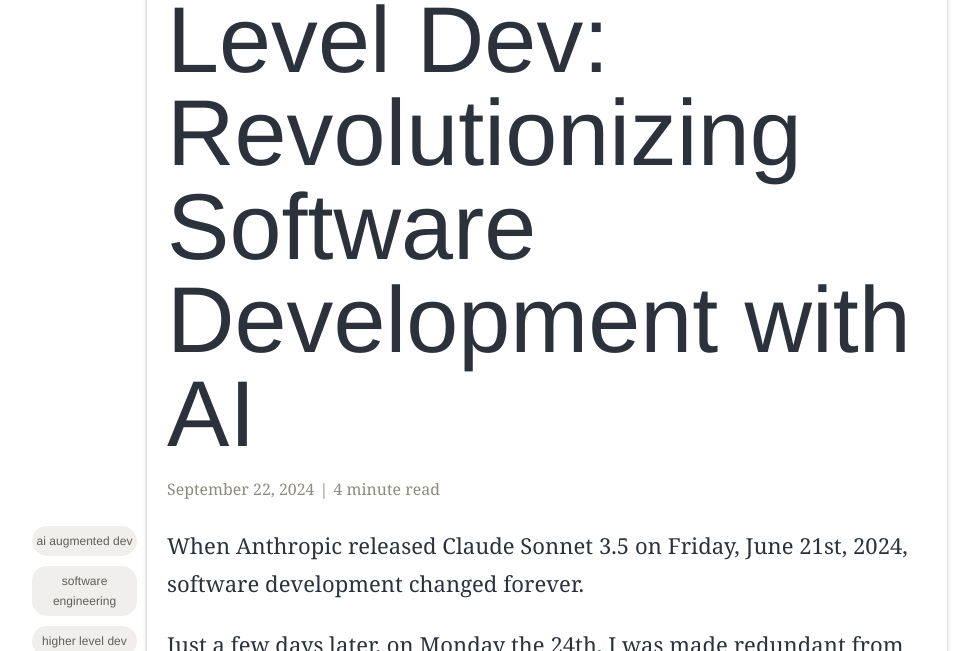
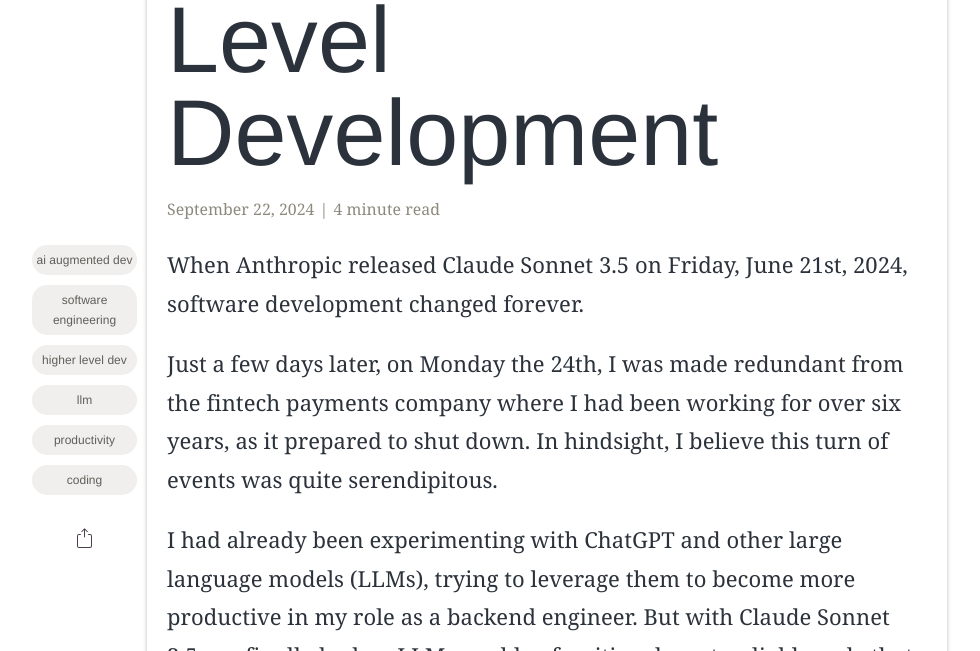
Before and after one commit to HigherLevelDev/higherleveldev.github.io, a Jekyll site: the page built from _posts/2024-09-22-Intro-to-Higher-Level-Dev.md, in a window 1280 px wide and 1400 px high. Shown: the part 749-1400 px from the top of the window, without its empty margins (93-1073 px from the left). Built offline with Jekyll 4.4.1, drawn with Linux system fonts in a browser that asks for light colours; some web fonts are replaced; some of the changed text lies outside the part shown.

```diff
--- a/_includes/newsletter.html
+++ b/_includes/newsletter.html
@@ -1,9 +1 @@
-<div class="newsletter" id="substack_embed">
-  <h2 class="page-subtitle">Newsletter</h2>
-  <div class="form-container">
-    <p>Subscribe to get our latest updates</p>
-    <div class="newsletter-box">
-      <iframe src="https://higherleveldev.substack.com/embed" width="100%" height="320" style="border:1px solid #EEE; background:white;" frameborder="0" scrolling="no"></iframe>
-    </div>
-  </div>
-</div> <!-- End Newsletter -->
+<iframe src="https://higherleveldev.substack.com/embed" width="100%" height="320" style="border:1px solid #EEE; background:white;" frameborder="0" scrolling="no"></iframe>
--- a/_layouts/post.html
+++ b/_layouts/post.html
@@ -34,6 +34,7 @@
         <div class="separator"></div>
         {% include author-box.html %}
         {% include recent-post.html %}
+        {% include newsletter.html %}
         {% include comments.html %}
       </div>
     </div>
--- a/_posts/2024-09-22-Intro-to-Higher-Level-Dev.md
+++ b/_posts/2024-09-22-Intro-to-Higher-Level-Dev.md
@@ -2,7 +2,7 @@
 layout: post
 read_time: true
 show_date: true
-title: "Intro to Higher Level Dev: Revolutionizing Software Development with AI"
+title: "Intro to Higher Level Development"
 date: 2024-09-22
 img: posts/20240922/dall-e-headline-future.png
 tags: [ai augmented dev, software engineering, higher level dev, LLM, productivity, coding]
```
